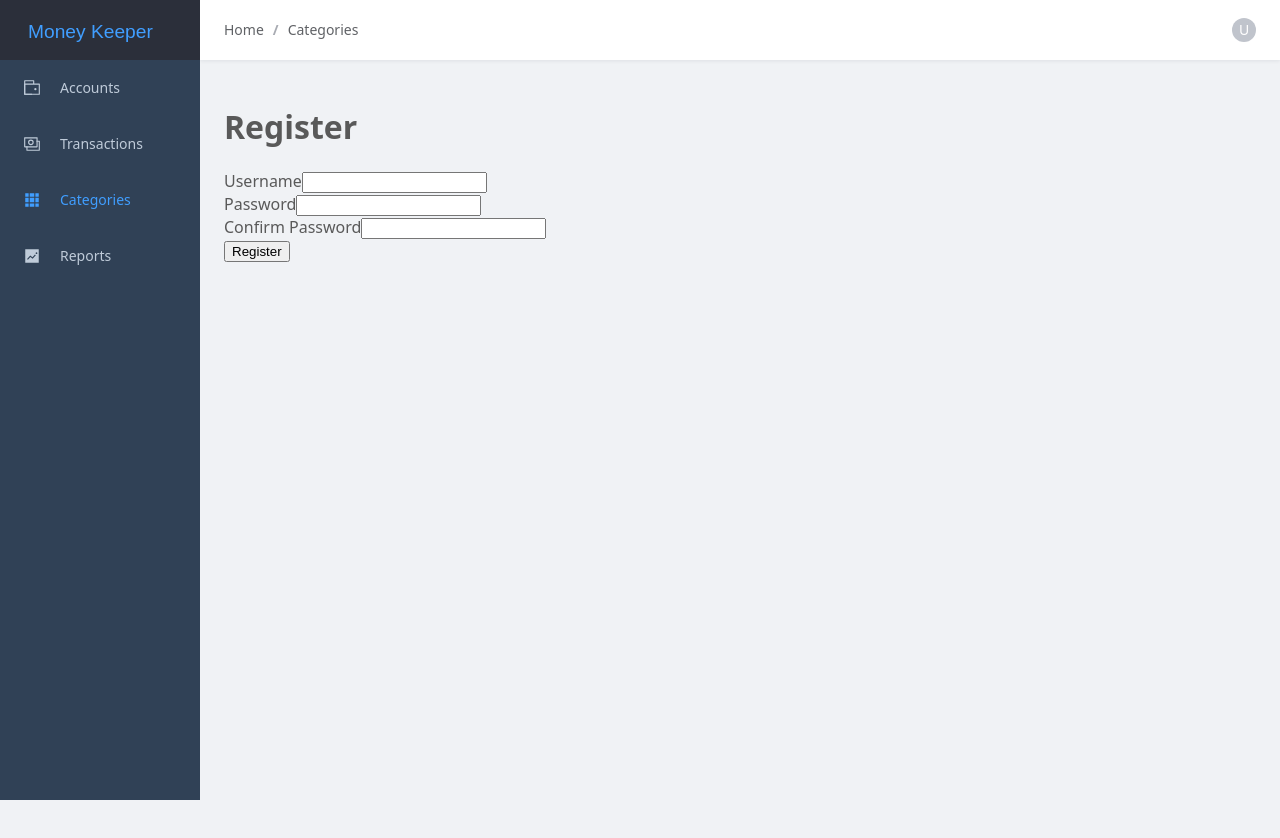
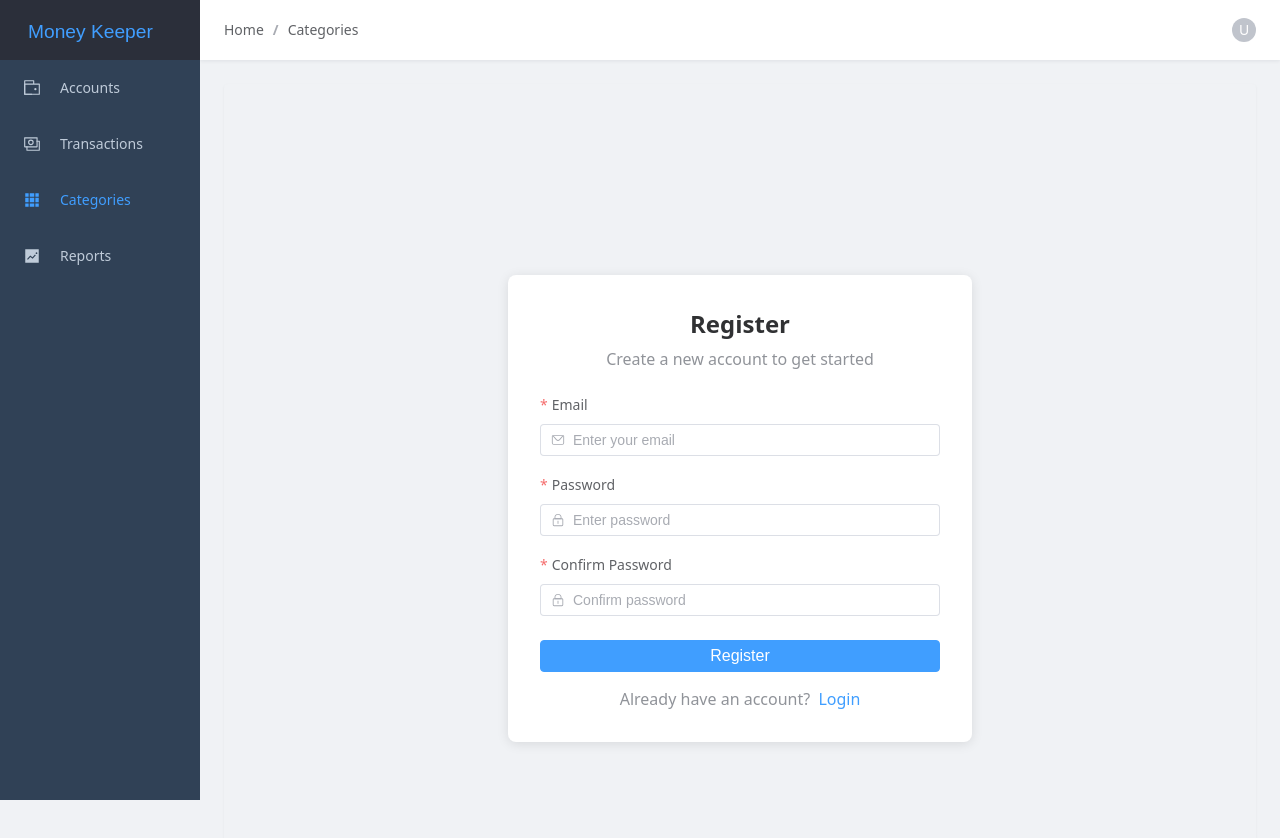
Before and after one commit to samdofreelancer/money-keeper, a Vue app in the folder frontend/: page /register in a window 1280 px wide. Shown: the top 838 px of the page. Built offline with nearby package versions, Linux system fonts and the light colour scheme.

Commit message:
Correct UI

```diff
--- a/frontend/src/views/LoginView.vue
+++ b/frontend/src/views/LoginView.vue
@@ -1,36 +1,159 @@
 <template>
-  <div>
-    <h1>Login</h1>
-    <form @submit.prevent="handleLogin">
-      <div>
-        <label for="username">Username</label>
-        <input type="text" id="username" v-model="username" name="username" />
+  <div class="page-container">
+    <div class="auth-card">
+      <h2 class="title">Login</h2>
+      <p class="description">Welcome back! Please login to your account</p>
+
+      <el-form
+        ref="formRef"
+        :model="form"
+        :rules="rules"
+        label-position="top"
+        @submit.prevent="handleLogin"
+      >
+        <el-form-item label="Email" prop="username">
+          <el-input
+            v-model="form.username"
+            type="email"
+            placeholder="Enter your email"
+            prefix-icon="Message"
+          />
+        </el-form-item>
+
+        <el-form-item label="Password" prop="password">
+          <el-input
+            v-model="form.password"
+            type="password"
+            placeholder="Enter password"
+            prefix-icon="Lock"
+            show-password
+          />
+        </el-form-item>
+
+        <div class="form-actions">
+          <el-button type="primary" native-type="submit" :loading="loading" class="submit-btn">
+            Login
+          </el-button>
         </div>
-      <div>
-        <label for="password">Password</label>
-        <input type="password" id="password" v-model="password" name="password" />
+
+        <div class="form-footer">
+          Don't have an account?
+          <router-link to="/register">Register</router-link>
         </div>
-      <button type="submit">Login</button>
-    </form>
+      </el-form>
+    </div>
   </div>
 </template>
 
 <script setup lang="ts">
 import { ref } from "vue";
 import { useRouter } from "vue-router";
-import { login } from "../api/auth";
+import { login } from "@/api/auth";
+import { ElMessage } from 'element-plus';
+import type { FormInstance, FormRules } from 'element-plus';
+import { Message, Lock } from '@element-plus/icons-vue';
 
-const username = ref("");
-const password = ref("");
 const router = useRouter();
+const formRef = ref<FormInstance>();
+const loading = ref(false);
 
-const handleLogin = async () => {
+const form = ref({
+  username: '',
+  password: ''
+});
+
+const rules = ref<FormRules>({
+  username: [
+    { required: true, message: 'Please enter email', trigger: 'blur' },
+    { type: 'email', message: 'Please enter valid email', trigger: 'blur' }
+  ],
+  password: [
+    { required: true, message: 'Please enter password', trigger: 'blur' },
+    { min: 6, message: 'Password must be at least 6 characters', trigger: 'blur' }
+  ]
+});
+
+const handleLogin = async (formEl: FormInstance | undefined) => {
+  if (!formEl) return;
+
+  await formEl.validate(async (valid) => {
+    if (valid) {
       try {
-    const response = await login(username.value, password.value);
-    alert("Login successful! Token: " + response.token);
+        loading.value = true;
+        const response = await login(form.value.username, form.value.password);
+        ElMessage.success('Login successful!');
+        // Store token in a secure way
+        localStorage.setItem('token', response.token);
         router.push("/");
       } catch (error: any) {
-    alert(error.message || "Login failed");
+        ElMessage.error(error.message || "Login failed");
+      } finally {
+        loading.value = false;
       }
+    }
+  });
 };
 </script>
+
+<style scoped>
+.page-container {
+  display: flex;
+  justify-content: center;
+  align-items: center;
+  min-height: 100vh;
+  background-color: #f0f2f5;
+  padding: 24px;
+}
+
+.auth-card {
+  width: 100%;
+  max-width: 400px;
+  padding: 32px;
+  background: white;
+  border-radius: 8px;
+  box-shadow: 0 2px 12px 0 rgba(0, 0, 0, 0.1);
+}
+
+.title {
+  margin: 0;
+  font-size: 24px;
+  color: var(--el-text-color-primary);
+  text-align: center;
+}
+
+.description {
+  margin: 8px 0 24px;
+  color: var(--el-text-color-secondary);
+  text-align: center;
+}
+
+:deep(.el-form-item__label) {
+  font-weight: 500;
+}
+
+.form-actions {
+  margin-top: 24px;
+}
+
+.submit-btn {
+  width: 100%;
+  padding: 12px;
+  font-size: 16px;
+}
+
+.form-footer {
+  margin-top: 16px;
+  text-align: center;
+  color: var(--el-text-color-secondary);
+}
+
+.form-footer a {
+  color: var(--el-color-primary);
+  text-decoration: none;
+  margin-left: 4px;
+}
+
+.form-footer a:hover {
+  text-decoration: underline;
+}
+</style>
--- a/frontend/src/views/RegisterView.vue
+++ b/frontend/src/views/RegisterView.vue
@@ -1,46 +1,194 @@
 <template>
-  <div>
-    <h1>Register</h1>
-    <form @submit.prevent="handleRegister">
-      <div>
-        <label for="username">Username</label>
-        <input type="text" id="username" v-model="username" name="username" />
-      </div>
-      <div>
-        <label for="password">Password</label>
-        <input type="password" id="password" v-model="password" name="password" />
-      </div>
-      <div>
-        <label for="confirmPassword">Confirm Password</label>
-        <input type="password" id="confirmPassword" v-model="confirmPassword" name="confirmPassword" />
-      </div>
-      <button type="submit">Register</button>
-    </form>
+  <div class="page-container">
+    <div class="auth-card">
+      <h2 class="title">Register</h2>
+      <p class="description">Create a new account to get started</p>
+
+      <el-form
+        ref="formRef"
+        :model="form"
+        :rules="rules"
+        label-position="top"
+        @submit.prevent="handleRegister"
+      >
+        <el-form-item label="Email" prop="username">
+          <el-input
+            v-model="form.username"
+            type="email"
+            placeholder="Enter your email"
+            prefix-icon="Message"
+          />
+        </el-form-item>
+
+        <el-form-item label="Password" prop="password">
+          <el-input
+            v-model="form.password"
+            type="password"
+            placeholder="Enter password"
+            prefix-icon="Lock"
+            show-password
+          />
+        </el-form-item>
+
+        <el-form-item label="Confirm Password" prop="confirmPassword">
+          <el-input
+            v-model="form.confirmPassword"
+            type="password"
+            placeholder="Confirm password"
+            prefix-icon="Lock"
+            show-password
+          />
+        </el-form-item>
+
+        <div class="form-actions">
+          <el-button type="primary" native-type="submit" :loading="loading" class="submit-btn">
+            Register
+          </el-button>
+        </div>
+
+        <div class="form-footer">
+          Already have an account?
+          <router-link to="/login">Login</router-link>
+        </div>
+      </el-form>
+    </div>
   </div>
 </template>
 
 <script setup lang="ts">
 import { ref } from "vue";
 import { useRouter } from "vue-router";
-import { register } from "../api/auth";
+import { register } from "@/api/auth";
+import { ElMessage } from 'element-plus';
+import type { FormInstance, FormRules } from 'element-plus';
+import { Message, Lock } from '@element-plus/icons-vue';
 
-const username = ref("");
-const password = ref("");
-const confirmPassword = ref("");
 const router = useRouter();
+const formRef = ref<FormInstance>();
+const loading = ref(false);
 
-const handleRegister = async () => {
-  if (password.value !== confirmPassword.value) {
-    alert("Passwords do not match");
-    return;
-  }
+const form = ref({
+  username: '',
+  password: '',
+  confirmPassword: ''
+});
 
-  try {
-    await register(username.value, password.value);
-    alert("Registration successful!");
-    router.push("/login");
-  } catch (error: any) {
-    alert(error.message || "Registration failed");
+const validatePass = (rule: any, value: any, callback: any) => {
+  if (value === '') {
+    callback(new Error('Please enter password'));
+  } else {
+    if (form.value.confirmPassword !== '') {
+      if (formRef.value) {
+        formRef.value.validateField('confirmPassword', () => null);
+      }
+    }
+    callback();
   }
 };
+
+const validatePass2 = (rule: any, value: any, callback: any) => {
+  if (value === '') {
+    callback(new Error('Please confirm password'));
+  } else if (value !== form.value.password) {
+    callback(new Error("Passwords don't match!"));
+  } else {
+    callback();
+  }
+};
+
+const rules = ref<FormRules>({
+  username: [
+    { required: true, message: 'Please enter email', trigger: 'blur' },
+    { type: 'email', message: 'Please enter valid email', trigger: 'blur' }
+  ],
+  password: [
+    { required: true, validator: validatePass, trigger: 'blur' },
+    { min: 6, message: 'Password must be at least 6 characters', trigger: 'blur' }
+  ],
+  confirmPassword: [
+    { required: true, validator: validatePass2, trigger: 'blur' }
+  ]
+});
+
+const handleRegister = async (formEl: FormInstance | undefined) => {
+  if (!formEl) return;
+
+  await formEl.validate(async (valid) => {
+    if (valid) {
+      try {
+        loading.value = true;
+        await register(form.value.username, form.value.password);
+        ElMessage.success('Registration successful!');
+        router.push("/login");
+      } catch (error: any) {
+        ElMessage.error(error.message || "Registration failed");
+      } finally {
+        loading.value = false;
+      }
+    }
+  });
+};
 </script>
+
+<style scoped>
+.page-container {
+  display: flex;
+  justify-content: center;
+  align-items: center;
+  min-height: 100vh;
+  background-color: #f0f2f5;
+  padding: 24px;
+}
+
+.auth-card {
+  width: 100%;
+  max-width: 400px;
+  padding: 32px;
+  background: white;
+  border-radius: 8px;
+  box-shadow: 0 2px 12px 0 rgba(0, 0, 0, 0.1);
+}
+
+.title {
+  margin: 0;
+  font-size: 24px;
+  color: var(--el-text-color-primary);
+  text-align: center;
+}
+
+.description {
+  margin: 8px 0 24px;
+  color: var(--el-text-color-secondary);
+  text-align: center;
+}
+
+:deep(.el-form-item__label) {
+  font-weight: 500;
+}
+
+.form-actions {
+  margin-top: 24px;
+}
+
+.submit-btn {
+  width: 100%;
+  padding: 12px;
+  font-size: 16px;
+}
+
+.form-footer {
+  margin-top: 16px;
+  text-align: center;
+  color: var(--el-text-color-secondary);
+}
+
+.form-footer a {
+  color: var(--el-color-primary);
+  text-decoration: none;
+  margin-left: 4px;
+}
+
+.form-footer a:hover {
+  text-decoration: underline;
+}
+</style>
```
Lines whose indentation alone changed are shown as unchanged.
